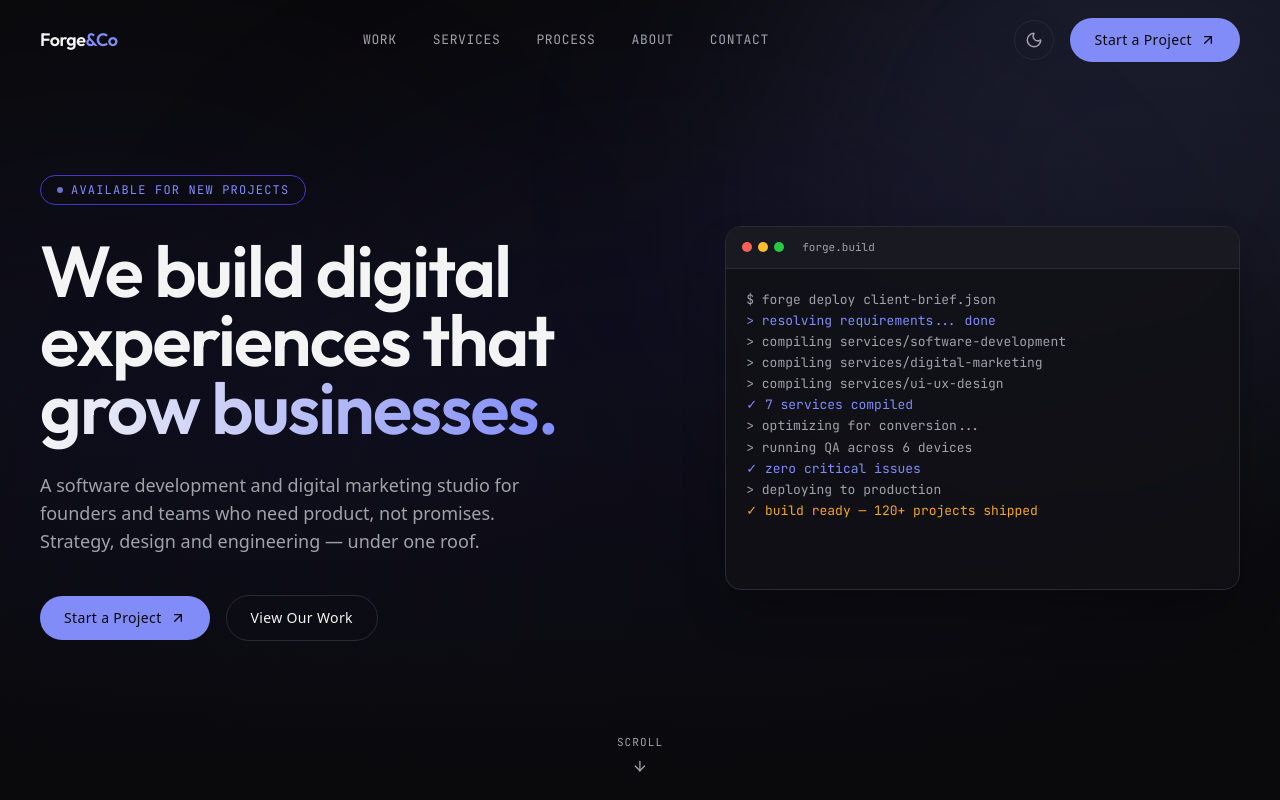
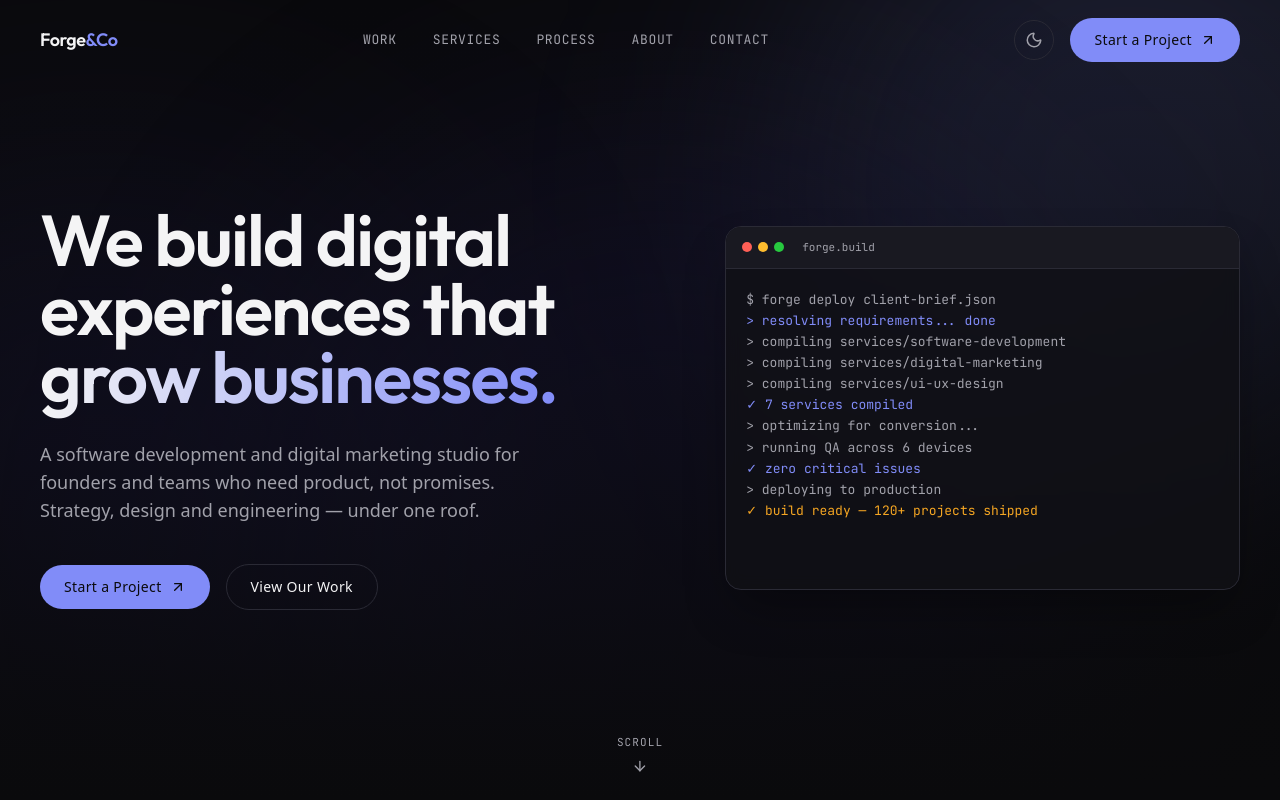
Before and after one commit to Abdulrehmanshabir/forge-agency-website, a Next.js app: page / in a window 1280 px wide. Shown: the top 800 px of the page. Built offline with nearby package versions, Linux system fonts and the light colour scheme.

Commit message:
Remove Available for new projects badge

```diff
--- a/components/Hero.tsx
+++ b/components/Hero.tsx
@@ -68,16 +68,6 @@ export default function Hero() {
 
       <div className="relative mx-auto max-w-7xl w-full px-6 md:px-10 grid md:grid-cols-[1.1fr_0.9fr] gap-14 items-center">
         <div>
-          <motion.div
-            initial={{ opacity: 0, y: 12 }}
-            animate={{ opacity: 1, y: 0 }}
-            transition={{ duration: 0.6 }}
-            className="inline-flex items-center gap-2 font-mono text-xs uppercase tracking-widest text-primary border border-primary-dim rounded-full px-4 py-1.5 mb-8"
-          >
-            <span className="w-1.5 h-1.5 rounded-full bg-primary animate-pulse" />
-            Available for new projects
-          </motion.div>
-
           <motion.h1
             initial={{ opacity: 0, y: 24 }}
             animate={{ opacity: 1, y: 0 }}
```
